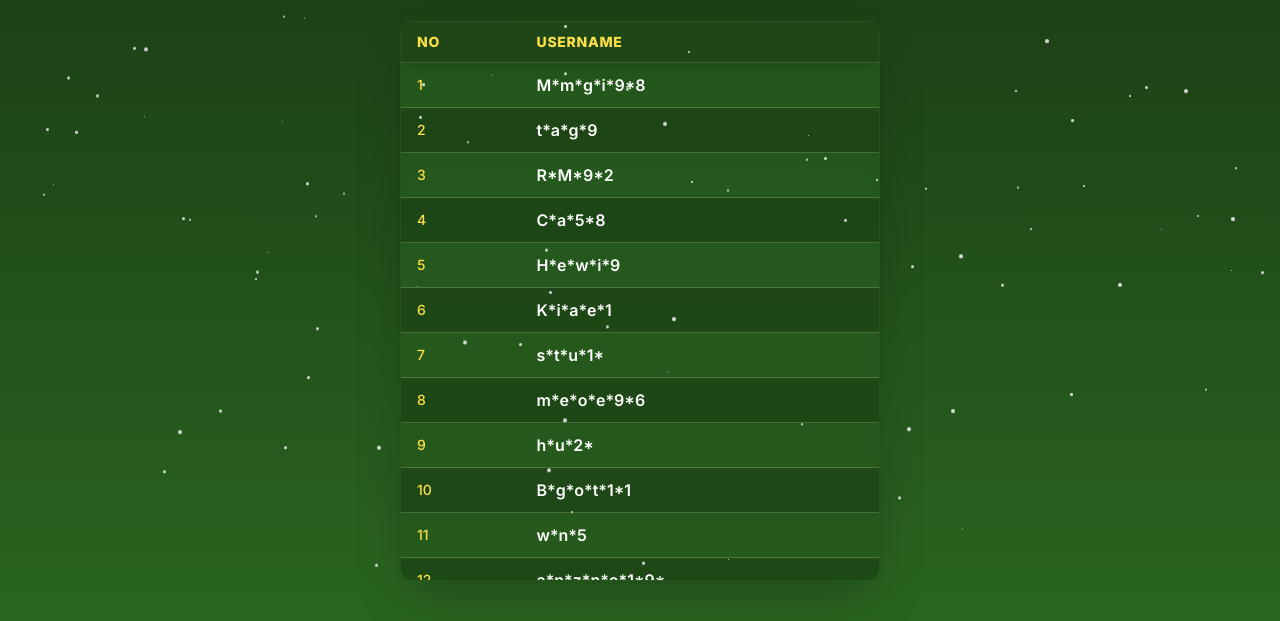
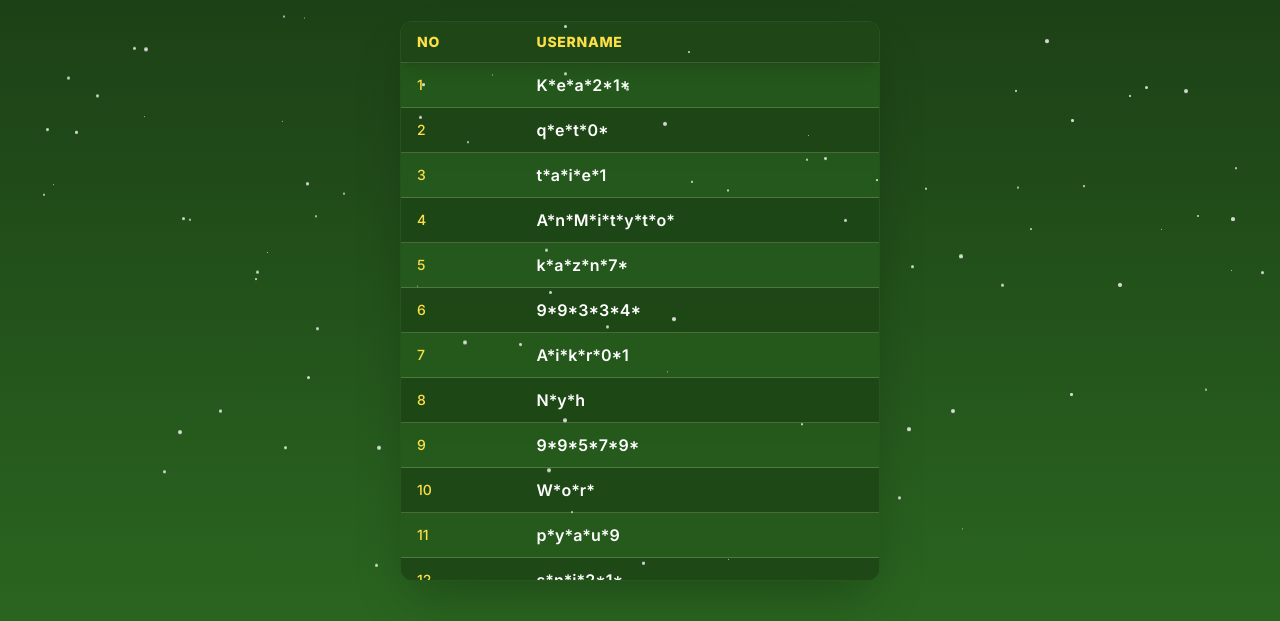
Before and after one commit to super99gkk99super-ui/G9-Christmas-Winner, a plain HTML site: page index.html in a window 1280 px wide. Shown: the part 199-820 px from the top of the page. Drawn offline with nearby package versions, Linux system fonts and the light colour scheme.

Commit message:
Update index.html
လေန‌ေ

```diff
--- a/index.html
+++ b/index.html
@@ -182,54 +182,73 @@
             // --- 3. Player List Generation (ကစားသမားစာရင်း ထုတ်လုပ်ခြင်း) ---
             function generatePlayerList() {
 
-                // အသစ်ပေးထားသော username ၁၉၉ ခုကို အစားထိုးလိုက်သည်
+                // အသစ်ပေးထားသော username ၂၅၀ ခုကို အစားထိုးလိုက်သည်
                 const usernames = [
-                    "Mgmggyi1988", "thawg99", "RKM1992", "Chaw518", "Htetwai99",
-                    "Khinawe11", "sithu113", "moemoee1996", "htut24", "Bigmouth121",
-                    "win55", "aungzinmoe1997", "luc13720", "aye439", "khinthidar332",
-                    "hlaing112", "zero19", "phootz28", "Aungzinmoe25", "lwin99",
-                    "koaungzinmoe2025", "koaungzinmoe19", "aakk2024", "aungzinmoe19",
-                    "satanice666", "Khin19", "aungzinmoe1996", "aung135790", "htun112",
-                    "Honey998876", "PeBee", "65432", "MgPhyu", "TunWaiSoe9",
-                    "yongzhengwangcha", "popo6669gyi66", "Myokoko1990", "bobotun",
-                    "san123", "yewin", "Kyawmyo", "ye11101995", "AA3399",
-                    "Bagyisan", "deerr", "yeminko", "Min1111", "tha123456",
-                    "tunminkyaw", "newday12345", "Lawemon", "komaungmg", "naykha",
-                    "chitkoung", "thathtar", "aungaung23", "minkhant2006", "Pyone",
-                    "lin2345", "Mawmaw", "minkoaung", "123mc", "Qwert890",
-                    "ShineYan16", "sawwin", "sanminaung", "akk6789", "qwe12345",
-                    "Mercury", "Monlay", "Minthant", "htetyan", "chitkhon25",
-                    "Sanko", "koko123456789", "mm1420", "kyawko50", "Myint1234",
-                    "taetae", "Punk99", "gkk99marmarsoe", "ck124", "testagentacc",
-                    "naymyotun", "Linhtetoo", "OOsoe345", "LinHtet1998", "m1y2a3t",
-                    "Zweko", "AaKyawzinsoe", "MyoMinHtet", "Smile", "asky25600",
-                    "Utinzaw", "Naing13579", "Aungthapyay", "NgweZinTun", "KyawLinThu",
-                    "khunzaw123", "aungthan", "YinHtwe", "kyithar007", "SomyingYupaphin",
-                    "gkk99htoo", "testbank99", "Arkarhtet", "JuuJuu", "ZMA564",
-                    "KOMYO7953", "thetkhing", "Tun778018", "Wai32", "ayelwinoo",
-                    "htwe111", "WaiZinHtet", "MiNpaingoo", "Kyawtheinsoe", "tinyu",
-                    "NIGHTMARE3", "Ethan", "testthb", "thuya111", "soewin99",
-                    "Zawmaung", "WintLuu", "kyipyar", "Sp135", "kyawlynn",
-                    "zarniii", "Heinzawhtet", "Tinkokotun246", "AungSanLin", "Boss654321",
-                    "saikoaung", "9698103086", "testads", "TZA709", "GGGG999",
-                    "mgmgsoe90", "mgtheinaung", "kyawkyawwin12345", "NoNo1", "gamer22",
-                    "gamer21", "winner22", "winner21", "yongzheng11", "yongzheng9",
-                    "yongzheng8", "yongzheng7", "yongzheng6", "yongzheng5", "yongzheng4",
-                    "yongzheng3", "yongzheng2", "yongzheng1", "yongzheng", "yongzhengw",
-                    "yongzhengwa", "yongzhengwan", "yongzhengwang", "yongzhengwangc",
-                    "yongzhengwangch", "hnin834", "Kohtet08", "test2222", "Hayman",
-                    "Thet111", "channyeinaung", "khainghtoo", "naylinko", "tzh189234",
-                    "Aungkhant22", "santun", "Bagyilin", "saithtetthu", "sai145",
-                    "Warrte", "htet1991", "A6872242", "hteat111", "Kaung1800",
-                    "Sumyat332", "seinkyaw85", "khing234", "ThetNaing123", "Karkuzar",
-                    "painglay8888", "Eikhin", "Thandarwin", "Kyawthulwin", "Zinmoeaung",
-                    "phyusin666", "Aung726", "Sein199666666666", "Sawaung", "Hanwinaung",
-                    "9693290634", "winnin7980", "PTOJADE"
+                    "KaeKae2112", "qwert000", "thamine91", "AungMyintMyatSoe", "kyawzin777",
+                    "9692393548", "Alinkar0091", "Naych", "9693507791", "Wooorr",
+                    "paytalu19", "sanlin2310", "nco33", "ayesay19", "Aah2004",
+                    "Sitt77", "Etharr", "234harry", "san6220", "aungthu1222",
+                    "lay36978", "Khunng", "WaiZinHtet", "Koko122", "Sankolin",
+                    "laeyuyu", "zawzaw08", "Gkk382cc", "Kyawlll1", "Luois568",
+                    "Rose167", "9755001108", "KKKKKOOOOO", "Thuu99", "txixa152086",
+                    "HTAYWN22345276", "Nw123456", "minkyawthuratun", "Zinmar146", "zaw54321",
+                    "PyaePhyo2342007", "Sandar121212", "9676020100", "Mkt492363", "LinZarChi2112",
+                    "Joker782782", "Ghw09", "linkokozaw", "tttttty", "aa143",
+                    "ZawNaing007", "kyawbhonezaw", "Watoke69", "9689308628", "naychi777",
+                    "gkk955", "kyawkyaw12345678", "P2001", "NobelHein", "pp101094",
+                    "UMinMinSoe", "Arkar131996", "aaaa990", "zinzin2002", "SoeMoe11",
+                    "PST123456", "Jasmine1124", "heinwinthu", "Hanyelwin12", "AUNGTHAW2233",
+                    "LWZ5555", "soso884", "MZARZAR", "lumin1990", "KonBlaiMon57",
+                    "koekay29", "Sankoxtoo84840", "SAWAUNGSUPAING", "Soekzi159874", "Mgphyomaung",
+                    "juck2110", "water1234", "kyawzaw56", "Ckonlyme", "Waiyanphyo4",
+                    "psk212003", "win1997", "PhyoeAung5121999", "moepyaephyo", "AungThuraNaing",
+                    "kothein1234", "Haninn", "mintun123456", "noe52786", "MiNpaingoo",
+                    "Maung2426", "zawkoLatt", "Mhenkanon567", "drko008", "yns777",
+                    "MMK20", "yayshall00", "Ssoehtet13", "Zinmin081654", "gkk123000",
+                    "ptp123", "Arnus99", "khunsarroung1995", "Kyawtheinsoe", "Ast12345",
+                    "HtunOo", "aungaaa12", "993501364", "Thanminhtay92", "Aphyo123",
+                    "pst12345", "SayMoo7", "ttett", "Konay1122", "Yanlay1122",
+                    "Aunglin345", "kyaw9883", "Kaumg", "Chan199gkk", "Yeyan75",
+                    "naingkoko19", "969185463", "zawwaiaung99", "SNL147438", "Paing1937284650",
+                    "sailay9900", "aungi12", "Tun876", "saisi", "9794700942",
+                    "Tin1234nwe", "mgkhant1180", "Celcel1992", "Heinn89", "sawmgmgwin1",
+                    "Kyawsan227", "Yan2024", "NayYN29", "9672718633", "moe8302",
+                    "Yan18", "mkzaww", "Kp1994", "Chitko12345", "htett07",
+                    "gkkngatott501", "Thaw9", "Htethtetyi", "BALLONE", "JOSEPHZ99",
+                    "david07", "AbcWinpapamaung", "MgThanNyein11", "Tun88", "PhyoeNanda20224",
+                    "Myat123reww", "wailin846", "kowine", "9683163745", "kookko",
+                    "KoMyo677698", "eaint5234", "kyauk", "Zaw69", "G991987",
+                    "nniicc", "Kyy1235", "suone14", "yawaitun", "Htethtet08",
+                    "jawso", "hlaphyoaung999", "aungmyo567", "myintmyatoo", "mghtetkoaung",
+                    "chitthu111", "Aung4488", "Minmin0948057814", "udhrbkxoej284979", "padam",
+                    "thantun999", "EiMyat2000", "Biio55", "seothu12", "Aunmin6618",
+                    "tinyu", "zaw090", "Kat22249", "Aerial", "foethar",
+                    "Lucky5555555", "mgmg135790", "MM123678", "thethnin50", "Alay089",
+                    "Khinhtayhla", "kyinaing47", "sawshwelinoo", "43monmonoo", "MyoKya",
+                    "Mrjoe", "Phyomin20", "myoko33", "paingpaingnaing", "MM122789",
+                    "Ainaye", "LaWi35ts", "kp487034", "aungzaw1122", "nantaye33",
+                    "AungNaingOo609", "AungBo1500", "hlaingmyooo", "24680aunglay", "Ko769",
+                    "SawKyaw", "gkk777999", "Yellow4545", "zawhtet4", "stthu90",
+                    "Myata", "loatphaw", "VEN8834", "sawh24", "kyawkhaingoo123",
+                    "333333", "gkk999999999999", "kpt11", "Aps2288", "myi1220",
+                    "Saaappc", "Kyaw134567", "aungthunan", "ddd7777", "yannainglinyanna",
+                    "YinHtwe", "Kokomg555", "Theinhtutaung", "MGMG99260", "san4444",
+                    "kophyo1989", "SoeThing106827", "xk9812xk", "kyawsoe5667", "la2528",
+                    "NIGHTMARE3", "myat900", "PhyoThihaTun12", "Foeaye", "zinkoaye",
+                    "myint56", "kopopo", "shine1996", "Hlawinhtu1971", "NLAung44",
+                    "Myominaung443", "AungAung8877", "NgweZinTun", "zaw3445", "HninNandar",
+                    "lougic", "SanPwintPhyu", "Myozinlinmaw555", "YOON2006", "stevin",
+                    "vamide3", "Thiha996", "Phyophyoaung", "thanminko", "waiyanhein",
+                    "linnkhant09456", "phyu00000", "Zwe126", "Kogyikyaw111", "munng33",
+                    "Kyaw697", "nyi44445", "Ywn123", "Ywn1234", "WinArkar5678",
+                    "Nyeinchan980", "Khun688", "Bhone7", "Chitwinaung999", "heinmyintmyat",
+                    "minoo567", "athaw92", "yn735", "Myominoo12345", "mmz149293",
+                    "thuta284", "Yhapk12345", "bokyaw51", "mawwin123", "mymrhtet"
                 ];
 
                 const fragment = document.createDocumentFragment();
 
-                // စုစုပေါင်း စာရင်းအရှည်ကို အသစ်ပေးထားသော စာရင်းအတိုင်း (၁၉၉) သတ်မှတ်သည်
+                // စုစုပေါင်း စာရင်းအရှည်ကို အသစ်ပေးထားသော စာရင်းအတိုင်း (၂၅၀) သတ်မှတ်သည်
                 const listLength = usernames.length;
 
                 for (let i = 0; i < listLength; i++) {
```
